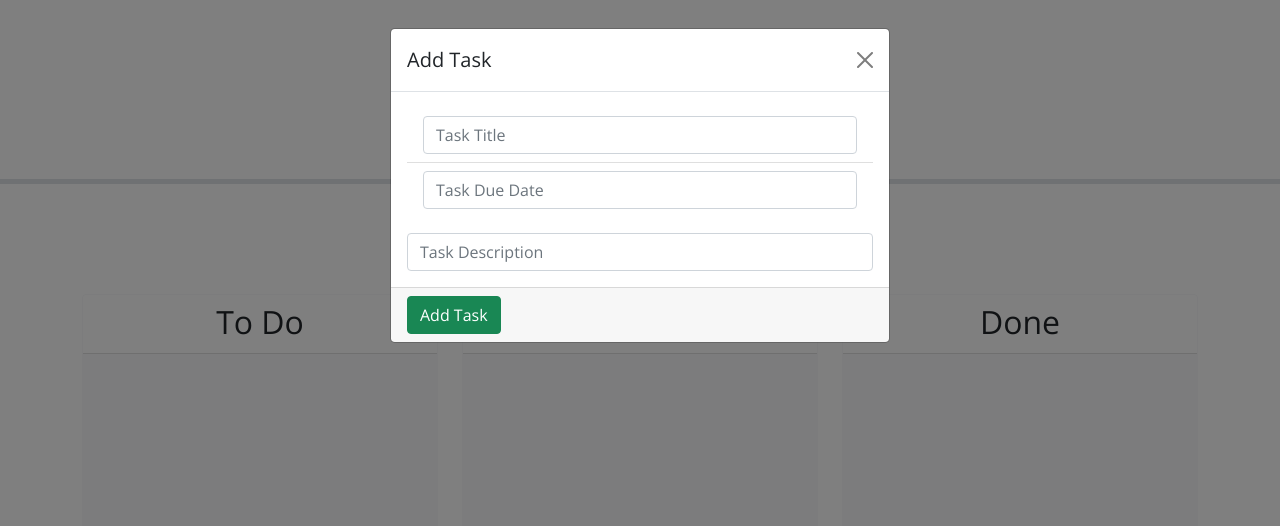
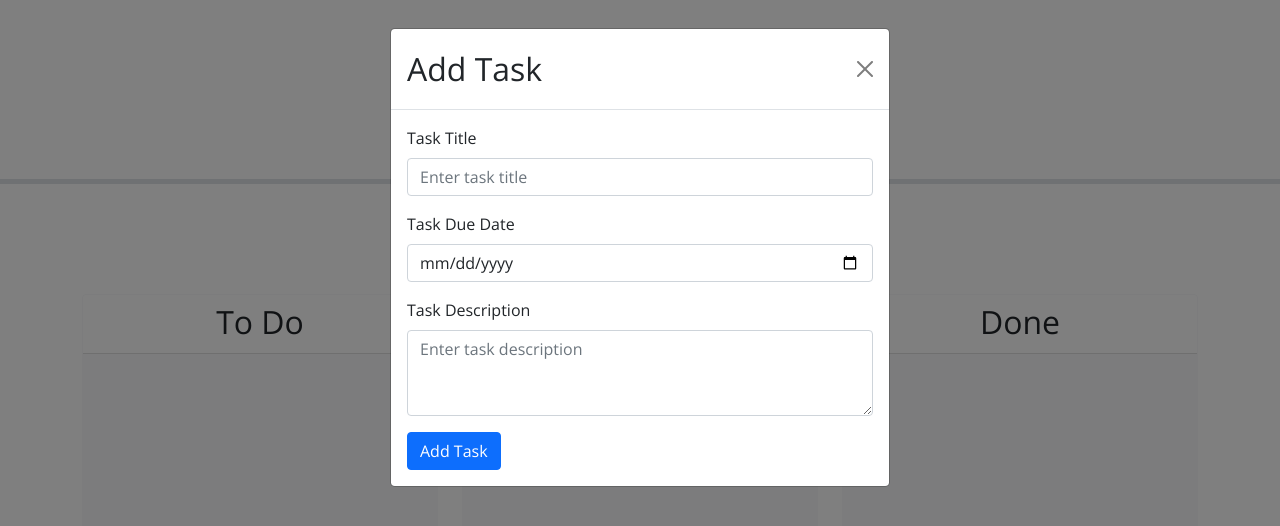
Before and after one commit to Mistaken40033/Task_Manager, a plain HTML site: page index.html in a window 1280 px wide. Both pictures are taken after a click on the button "Add Task". Drawn offline with nearby package versions, Linux system fonts and the light colour scheme.

Commit message:
can't figure out the box

```diff
--- a/assets/script.js
+++ b/assets/script.js
@@ -4,46 +4,46 @@ let nextId = JSON.parse(localStorage.getItem("nextId"));
 
 // Todo: create a function to generate a unique task id
 function generateTaskId() {
-    let cards = JSON.parse(localStorage.getItem('cards'));
-    if (!cards) {
-        cards = []
-    }
+    return nextId++;
+}
 
     // Todo: create a function to create a task card
     function createTaskCard(taskName, taskDescription) {
         const taskCard = document.createElement('div');
         taskCard.classList.add('task-card');
-        const heading = document.createElement('h3');
+
+        const heading = document.createElement('h2');
         heading.textContent = taskName;
+
         const description = document.createElement('p');
         description.textContent = taskDescription;
+
         taskCard.appendChild(heading);
         taskCard.appendChild(description);
-        const taskContainer = document.getElementById('taskContainer');
-        taskContainer.appendChild(taskCard);
+
+        return taskCard;
     }
 
 
     // Todo: create a function to render the task list and make cards draggable
     function renderTaskList(tasks) {
         const taskContainer = document.getElementById('taskContainer');
-        taskContainer.innerHTML = '';
+        taskContainer.HTMLElement;  // Clear existing content
 
         tasks.forEach(task => {
             const taskCard = createTaskCard(task.name, task.description);
             taskContainer.appendChild(taskCard);
         });
     }
+
     function taskCardsDraggable() {
         const taskCards = document.querySelectorAll('.task-card');
 
-        taskCards.forEach(card => {
-            card.setAttribute('draggable', 'true');
-            // Set the card to be draggable
+        taskCards.forEach(taskCard => {
+            taskCard.setAttribute('draggable', true);
 
-            card.addEventListener('dragstart', function (event) {
-                event.dataTransfer.setData('text/plain', card.id);
-                // Set the data to be transferred when dragging
+            taskCard.addEventListener('dragstart', (event) => {
+                event.dataTransfer.setData('text/plain', '');
             });
         });
     }
@@ -75,6 +75,7 @@ function generateTaskId() {
     // Todo: create a function to handle deleting a task
     function handleDeleteTask(event) {
         const taskId = event.target.dataset.taskId;
+
         const taskIndex = taskList.findIndex(task => task.id === taskId);
 
         if (taskIndex === -1) {
@@ -105,7 +106,7 @@ function generateTaskId() {
 
 
     // Todo: when the page loads, render the task list, add event listeners, make lanes droppable, and make the due date field a date picker
-    $(document).ready(function () {
+    $(document).ready(function() {
         renderTaskList(JSON.parse(localStorage.getItem("tasks")));
 
         $(".task-card").on("dragstart", function (event) {
@@ -121,4 +122,5 @@ function generateTaskId() {
             event.preventDefault();
         });
 
-        $("#due-date").datepicker();
+        $("#dueDate").datepicker();
+    });
--- a/index.html
+++ b/index.html
@@ -26,48 +26,36 @@
     </div>
 
     <!-- Todo: Create a modal with a form to add tasks -->
-    <div class="modal" id="formModal" tabindex="-1" role="dialog" aria-labelledby="formModalLabel" aria-hidden="true">
-      <div class="modal-dialog" role="document">
-        <div class="modal-content">
-          <div class="modal-header">
-            <h5 class="modal-title" id="formModalLabel">Add Task</h5>
-            <button type="button" class="btn btn-close" aria-label="Close">
 
-            </button>
+<!-- Modal for adding tasks -->
+<div class="modal" id="formModal" tabindex="-1" role="dialog" aria-labelledby="formModalLabel" aria-hidden="true">
+  <div class="modal-dialog" role="document">
+    <div class="modal-content">
+      <div class="modal-header">
+        <h2 class="modal-title" id="formModalLabel">Add Task</h2>
+        <button type="button" class="btn-close" data-bs-dismiss="modal" aria-label="Close"></button>
+      </div>
+      <div class="modal-body">
+        <form id="taskForm">
+          <div class="mb-3">
+            <label for="taskTitle" class="form-label">Task Title</label>
+            <input type="text" class="form-control" id="taskTitle" placeholder="Enter task title" required>
           </div>
-          <div class="modal-body">
-            <form id="taskContainer">
-              <ul class="list-group list-group-flush">
-                <li class="list-group-item">
-                  <input
-                  id="Task-Title-input"
-                  type="text"
-                  class="form-control"
-                  placeholder="Task Title"
-                  aria-label="Task Title"
-                />
-                <li class="list-group-item">
-                  <input placeholder="Task Due Date" autocomplete="off" type="text" class="form-control mb-3"
-                    id="taskDueDate" />
-                </li>
-              </ul>
-              <input
-              id="Tast-Description-input"
-              type="text" class="form-control"
-              placeholder="Task Description"
-              aria-label="Task Description"
-             />
-
+          <div class="mb-3">
+            <label for="taskDueDate" class="form-label">Task Due Date</label>
+            <input type="date" class="form-control" id="taskDueDate" required>
           </div>
-          <div class="card-footer">
-            <button type="submit" class="btn btn-success">
-              Add Task
-            </button>
+          <div class="mb-3">
+            <label for="taskDescription" class="form-label">Task Description</label>
+            <textarea class="form-control" id="taskDescription" rows="3" placeholder="Enter task description"></textarea>
           </div>
-        <!-- </form> -->
-        </div>
+          <button type="submit" class="btn btn-primary">Add Task</button>
+        </form>
       </div>
     </div>
+  </div>
+</div>
+
 
     <div class="row swim-lanes text-center justify-content-between">
       <div class="col-12 col-lg-4 d-flex">
@@ -94,6 +82,8 @@
         <div id="done" class="card border-light mb-3 lane flex-grow-1">
           <div class="card-header bg-white">
             <h2 class="card-title mb-1">Done</h2>
+
+
           </div>
           <div class="card-body bg-light">
             <div id="done-cards"></div>
```
